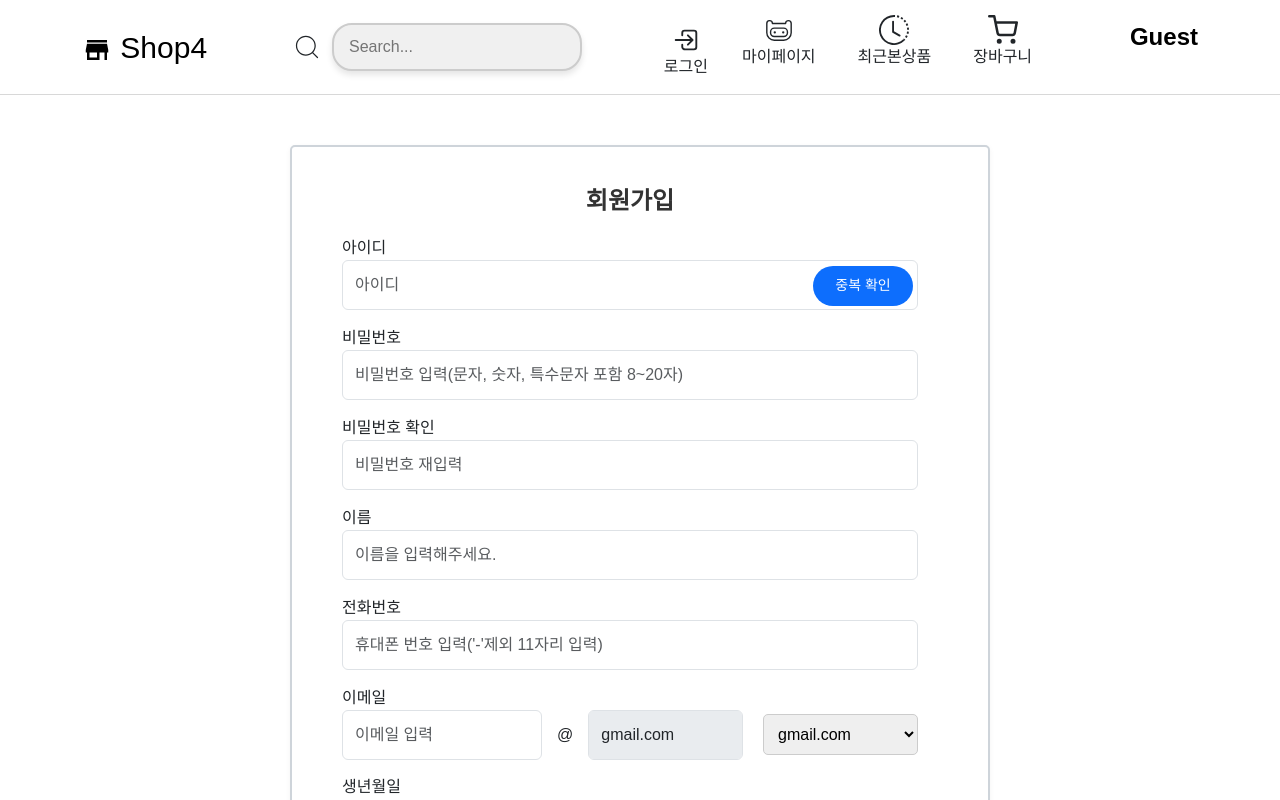
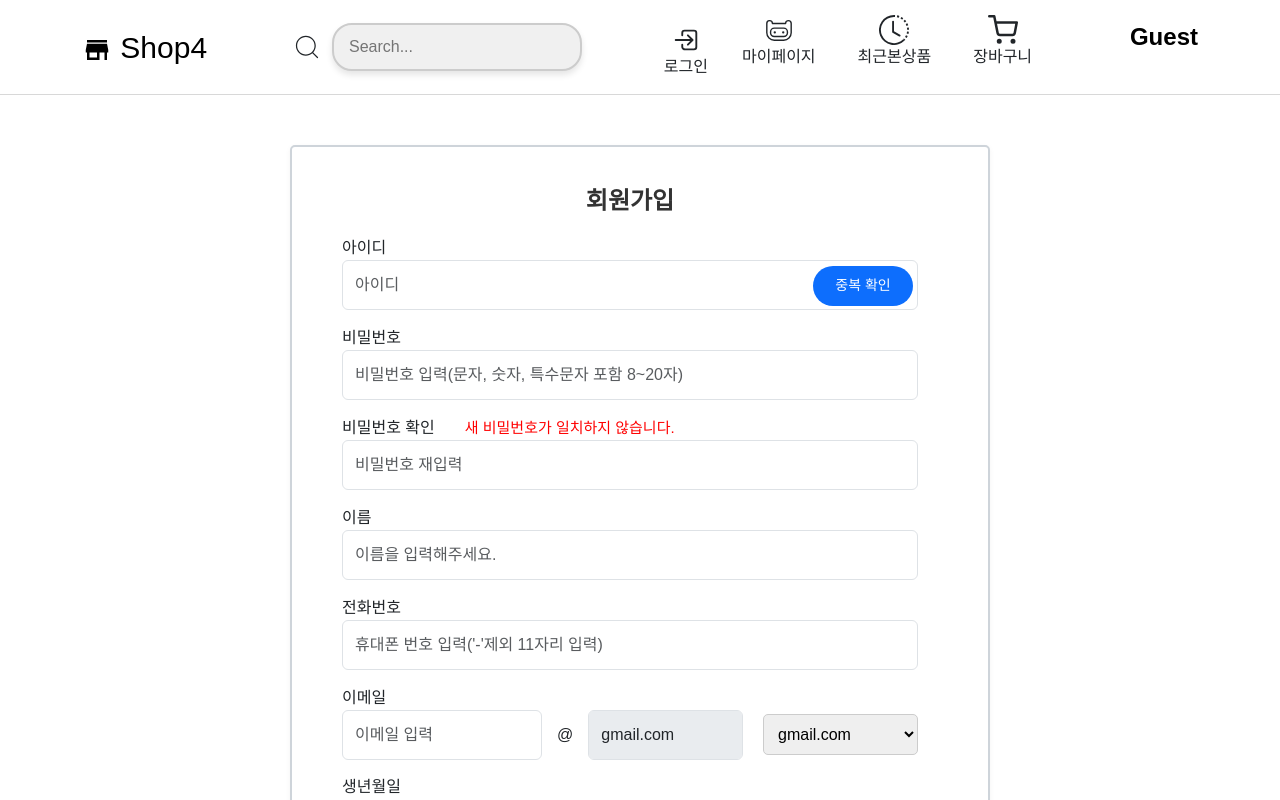
Before and after one commit to yes6686/shop4-front, a React (Create React App) app: page /signUp in a window 1280 px wide. Shown: the top 800 px of the page. Built offline with nearby package versions, Linux system fonts and the light colour scheme; no server answers.

Commit message:
비밀번호 확인해서 다르면 alert뜨고 비밀번호 확인 칸에 error메시지

```diff
--- a/src/routes/SignUp.js
+++ b/src/routes/SignUp.js
@@ -25,6 +25,7 @@ function SignUp() {
   // 중복 되는지 확인하는 변수
   const [isIdUnique, setIsIdUnique] = useState(false);
   const [confirmPw, setConfirmPw] = useState(""); // 비밀번호 확인 상태 추가
+  const [isEqualConfirmPw, setIsEqualConfirmPw] = useState(true);
 
   // 생년월일 입력 필드를 별도로 관리
   const handleYearChange = (e) => {
@@ -60,9 +61,16 @@ function SignUp() {
   // input으로 입력받는 값들 저장
   const handleChange = (e) => {
     const { name, value } = e.target;
-    // 전화번호 입력값에 대해 포맷팅 적용
-    const formattedValue = name === "phone" ? formatPhoneNumber(value) : value;
-    setFormData((prevState) => ({ ...prevState, [name]: formattedValue }));
+    setFormData((formData) => ({ ...formData, [name]: value }));
+  };
+
+  // 전화번호 입력값에 대해 포맷팅 적용
+  const handlePhoneChange = (e) => {
+    const { name, value } = e.target;
+    setFormData((prevState) => ({
+      ...prevState,
+      [name]: formatPhoneNumber(value),
+    }));
   };
 
   // 전화번호 포맷 함수
@@ -79,12 +87,19 @@ function SignUp() {
     )}`;
   };
 
-  // 빈칸있는지 확인
+  //비밀번호 검증함수
+  const confirmCorrectPw = () => {
+    const isCurrentPwIncorrect = confirmPw !== formData.userPw;
+    setIsEqualConfirmPw(isCurrentPwIncorrect);
+    console.log(isCurrentPwIncorrect);
+    return isCurrentPwIncorrect;
+  };
+
+  // 검증하는 함수
   const validateForm = () => {
     console.log(Object.values(formData).every((value) => value.trim() !== ""));
     return (
       Object.values(formData).every((value) => value.trim() !== "") &&
-      confirmPw === formData.userPw &&
       formData.phone.length === 13
     );
   };
@@ -93,13 +108,21 @@ function SignUp() {
   const onSubmit = async (e) => {
     e.preventDefault();
 
+    // 중복확인 했는지 확인
+    if (!isIdUnique) {
+      alert("중복확인 해주세요");
+      return;
+    }
+
+    //비밀번호 확인이랑 비밀번호랑 같은지 확인
+    if (confirmCorrectPw()) {
+      alert("비밀번호를 확인해주세요");
+      return;
+    }
+
     // 빈칸 확인
     if (!validateForm()) {
       alert("모든 필드를 채워주세요.");
-      return;
-    }
-    if (!isIdUnique) {
-      alert("중복확인 해주세요");
       return;
     }
 
@@ -249,7 +272,13 @@ function SignUp() {
             style={{ marginBottom: "0" }}
           >
             비밀번호 확인
+            {isEqualConfirmPw && (
+              <span className={styles.error}>
+                새 비밀번호가 일치하지 않습니다.
+              </span>
+            )}
           </label>
+
           <div className="mb-3">
             <input
               type="password"
@@ -292,7 +321,7 @@ function SignUp() {
             <input
               type="text"
               name="phone"
-              onChange={handleChange}
+              onChange={handlePhoneChange}
               className="form-control"
               placeholder="휴대폰 번호 입력('-'제외 11자리 입력)"
               style={{ height: "50px" }}
--- a/src/routes/css/SignUp.module.css
+++ b/src/routes/css/SignUp.module.css
@@ -90,3 +90,10 @@
 .dateLabel {
   margin: 0 5px; /* 왼쪽과 오른쪽 여백 조정 */
 }
+
+/* Error Text */
+.error {
+  color: red;
+  font-size: 15px;
+  margin-left: 30px;
+}
```
